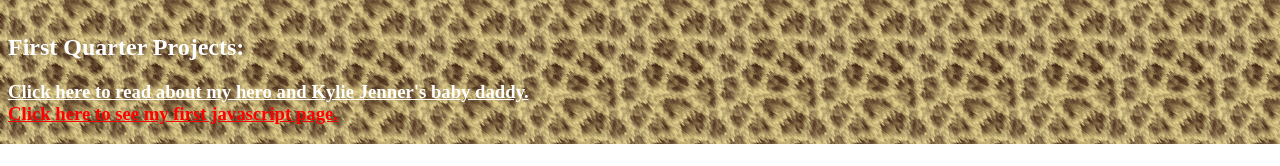
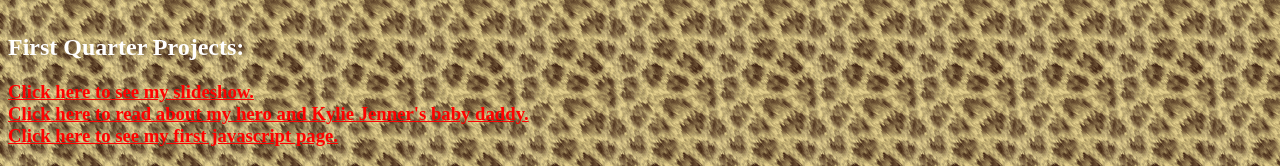
Before and after one commit to p7wouden23/website, a plain HTML site: page index.html in a window 1280 px wide. Shown: the part 838-1004 px from the top of the page. Before the commit the page ends 982 px from the top, so only its background shows below. Drawn offline with Linux system fonts and the light colour scheme.

Commit message:
Update index.html

```diff
--- a/index.html
+++ b/index.html
@@ -3,8 +3,6 @@
 
 </head>
 <body background="images/background2.gif">
-
-
 <font color="white" face="Lucida Bright">
 <center>
 <h1> <b> Welcome to the Kardashian Fanpage!!! </b> </h1>
@@ -19,9 +17,15 @@
 
 <br/>
 
-<h3> <a href="hero.html" style="color:white"> Click here to read about my hero and Kylie Jenner's baby daddy. </a>
+<h3>
+
+<a href="slideshow.html" style="color:red"> Click here to see my slideshow. </a>
 </br>
-<a href="javascript.html" style="color:red"> Click here to see my first javascript page. </a>  </h3>
+ <a href="hero.html" style="color:red"> Click here to read about my hero and Kylie Jenner's baby daddy. </a>
+</br>
+<a href="javascript.html" style="color:red"> Click here to see my first javascript page. </a>
+
+ </h3>
 
 </body>
 </html>
```
